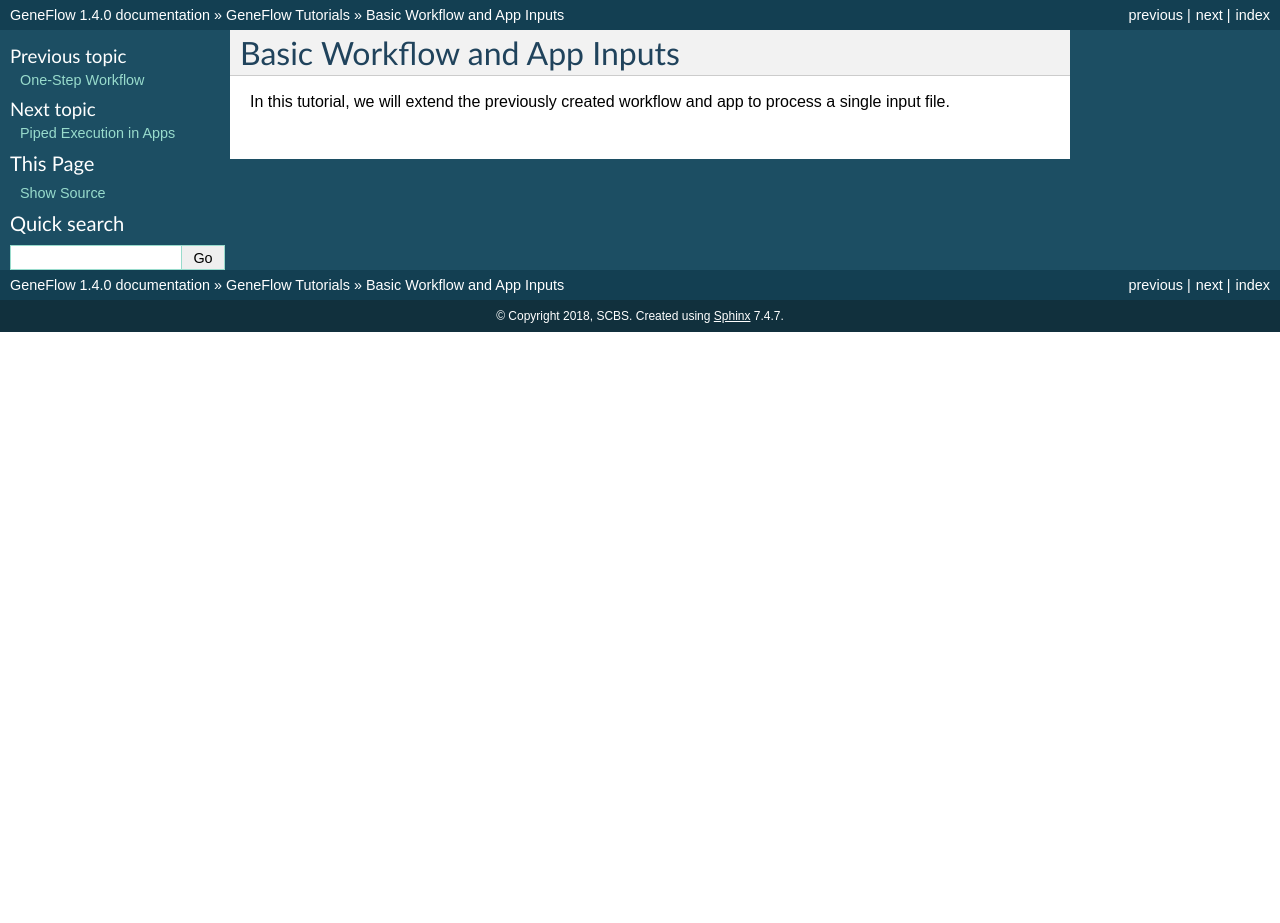
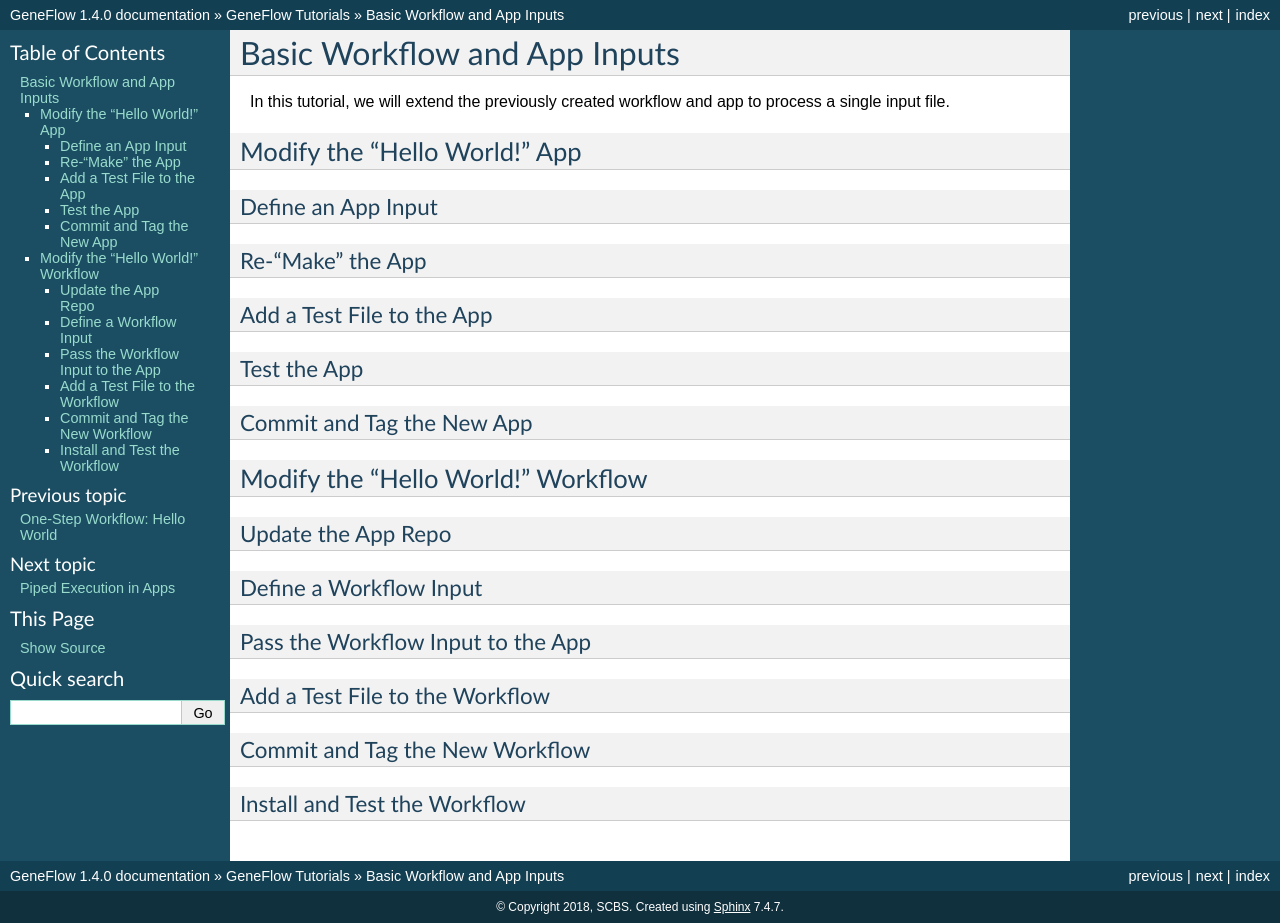
Before and after one commit to CDCgov/geneflow, a Sphinx documentation site: the page built from docs/chapters/tutorials/basic-input.rst, in a window 1280 px wide. Built offline with Sphinx 7.4.7, drawn with Linux system fonts in a browser that asks for light colours; before the commit the page ends 900 px from its top, so only the background shows below that.

Commit message:
update tutorial outline

```diff
--- a/docs/chapters/tutorials/basic-input.rst
+++ b/docs/chapters/tutorials/basic-input.rst
@@ -4,3 +4,42 @@
 =============================
 
 In this tutorial, we will extend the previously created workflow and app to process a single input file.
+
+Modify the "Hello World!" App
+-----------------------------
+
+Define an App Input
+~~~~~~~~~~~~~~~~~~~
+
+Re-"Make" the App
+~~~~~~~~~~~~~~~~~
+
+Add a Test File to the App
+~~~~~~~~~~~~~~~~~~~~~~~~~~
+
+Test the App
+~~~~~~~~~~~~
+
+Commit and Tag the New App
+~~~~~~~~~~~~~~~~~~~~~~~~~~
+
+Modify the "Hello World!" Workflow
+----------------------------------
+
+Update the App Repo
+~~~~~~~~~~~~~~~~~~~
+
+Define a Workflow Input
+~~~~~~~~~~~~~~~~~~~~~~~
+
+Pass the Workflow Input to the App
+~~~~~~~~~~~~~~~~~~~~~~~~~~~~~~~~~~
+
+Add a Test File to the Workflow
+~~~~~~~~~~~~~~~~~~~~~~~~~~~~~~~
+
+Commit and Tag the New Workflow
+~~~~~~~~~~~~~~~~~~~~~~~~~~~~~~~
+
+Install and Test the Workflow
+~~~~~~~~~~~~~~~~~~~~~~~~~~~~~
```
Also changed, not shown: docs/chapters/tutorials/basic-app.rst (+31 -1 lines), docs/chapters/tutorials/one-step-workflow.rst (+32 -2 lines).
